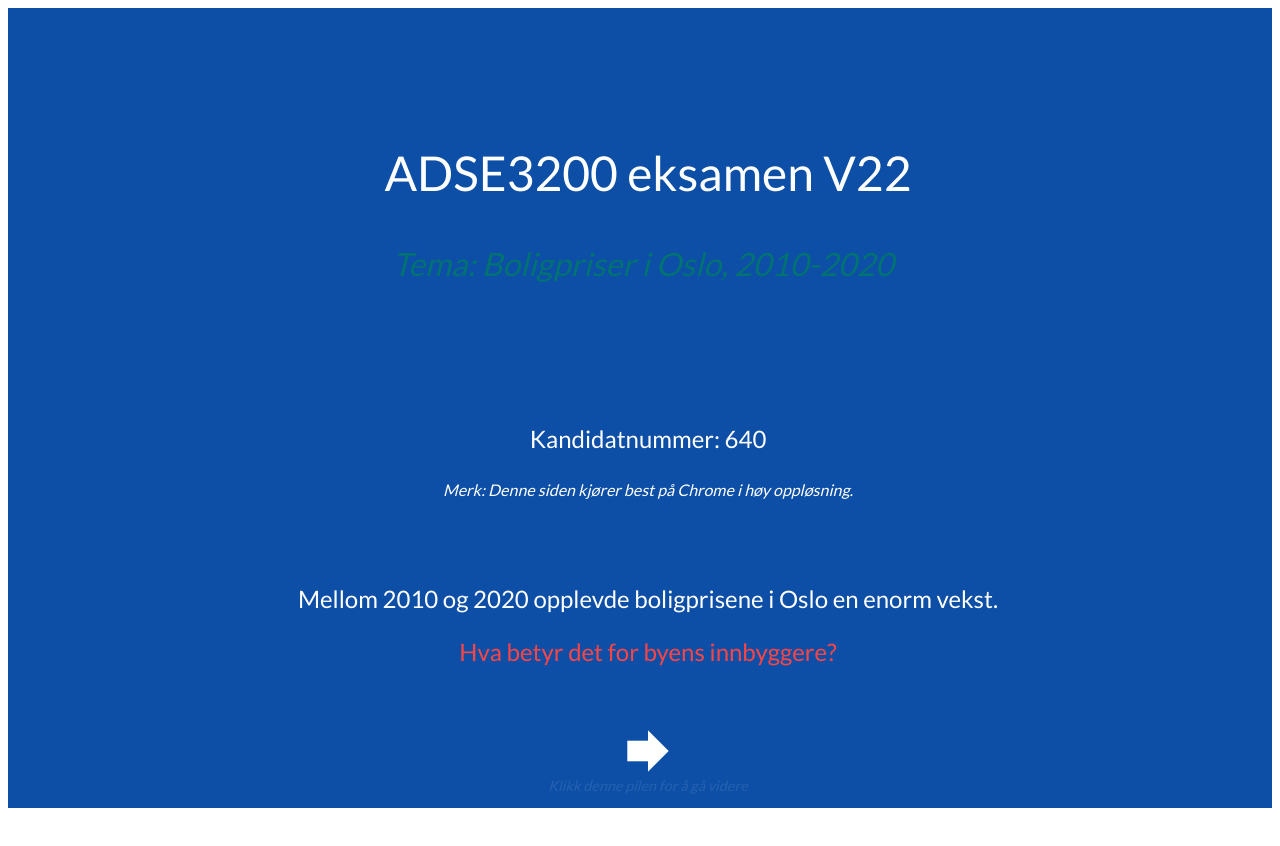
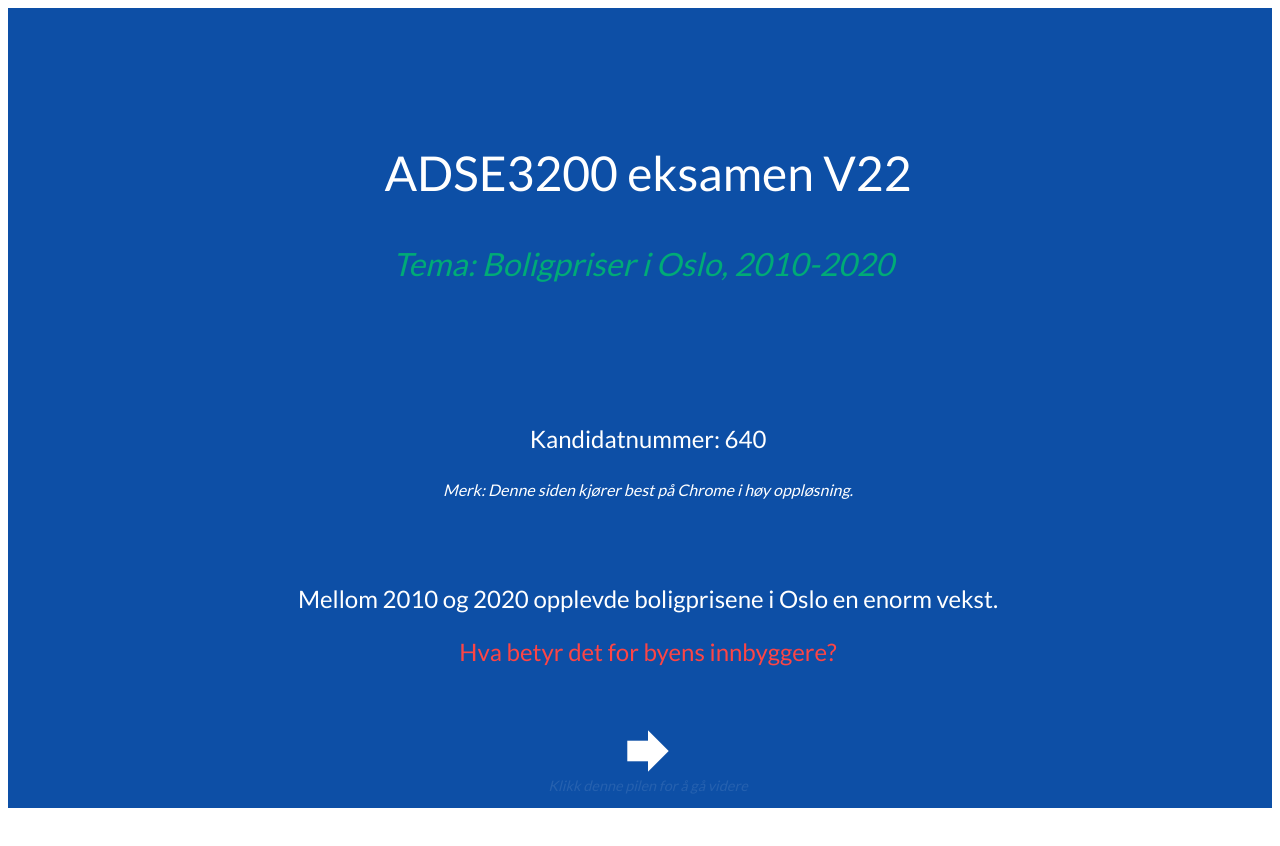
Before and after one commit to thprd3/adse3200-2, a plain HTML site: page index.html in a window 1280 px wide. Drawn offline with nearby package versions, Linux system fonts and the light colour scheme.

Commit message:
micro changes

```diff
--- a/index.html
+++ b/index.html
@@ -9,7 +9,7 @@
     <link href="https://fonts.googleapis.com/icon?family=Material+Icons" rel="stylesheet">
     <script src="https://ajax.googleapis.com/ajax/libs/jquery/2.1.1/jquery.min.js"></script>
     <link href='http://fonts.googleapis.com/css?family=Lato&subset=latin,latin-ext' rel='stylesheet' type='text/css'>
-    <title>pageADSE3200 Eksamen</title>
+    <title>ADSE3200 Eksamen</title>
 </head>
 <body>
     <div class="prime" id="prime">
--- a/script.js
+++ b/script.js
@@ -148,7 +148,7 @@ function genIntro() {
     '<div class="super" id="intro">'+
         '<div class="el title">'+
             '<p>ADSE3200 eksamen V22</p>'+
-            '<p class="sub el cyan"> Tema: Boligpriser i Oslo, 2010-2020</p><br><br>'+
+            '<p class="sub el green"> Tema: Boligpriser i Oslo, 2010-2020</p><br><br>'+
         '</div>'+
         '<div id ="introMain">'+
             '<p id="sub" class="el"> Kandidatnummer: 640</p>'+
```
Also changed, not shown: readme.txt.
